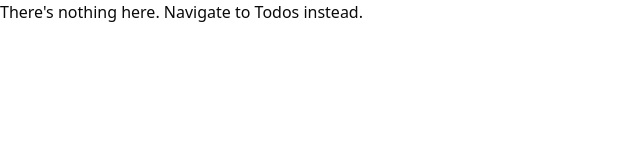
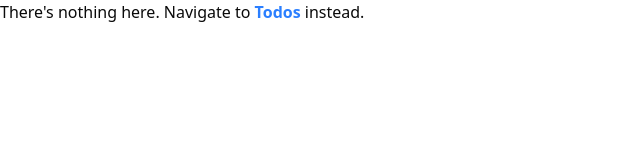
Before and after one commit to Okeke-Divine/NextJS-PWA, a Next.js app: page / in a window 1280 px wide. Shown: the top 160 px of the page, without its empty margins (0-640 px from the left). Built offline with nearby package versions, Linux system fonts and the light colour scheme; no server answers.

Commit message:
Minor update

```diff
--- a/src/app/page.js
+++ b/src/app/page.js
@@ -3,7 +3,7 @@ import Link from "next/link"
 export default function Home(){
   return (
     <>
-    There's nothing here. Navigate to <Link href="/todo">Todos</Link> instead.
+    There's nothing here. Navigate to <Link className="text-blue-500 font-bold" href="/todo">Todos</Link> instead.
     </>
   )
 }
```
